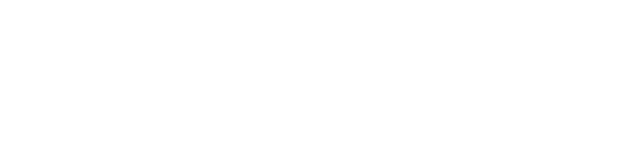
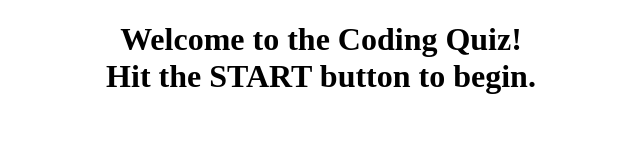
Before and after one commit to cwhitecoding/Coding-Quiz, a plain HTML site: page index.html in a window 1280 px wide. Shown: the whole page, without its empty margins (319-959 px from the left). Drawn offline with Linux system fonts and the light colour scheme.

Commit message:
New updates

```diff
--- a/Assets/css/style.css
+++ b/Assets/css/style.css
@@ -0,0 +1,11 @@
+:root{
+
+}
+
+
+
+
+h1 {
+    width: 100%;
+    text-align: center;
+}
--- a/index.html
+++ b/index.html
@@ -6,9 +6,9 @@
     <title>Coding Quiz</title>
     <link rel="stylesheet" href="./Assets/css/reset.css">
     <link rel="stylesheet" href="./Assets/css/style.css">
-    <script defer src="Assets/js/script.js"></script>
+    <script defer src="./Assets/js/script.js"></script>
 </head>
 <body>
-
+    <h1>Welcome to the Coding Quiz! <br> Hit the START button to begin.</h1>
 </body>
 </html>
```
